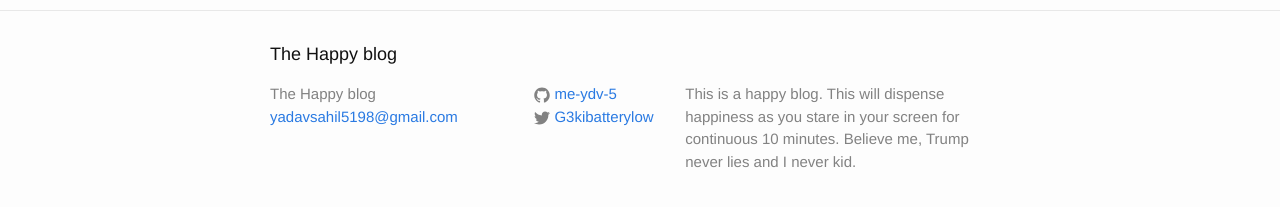
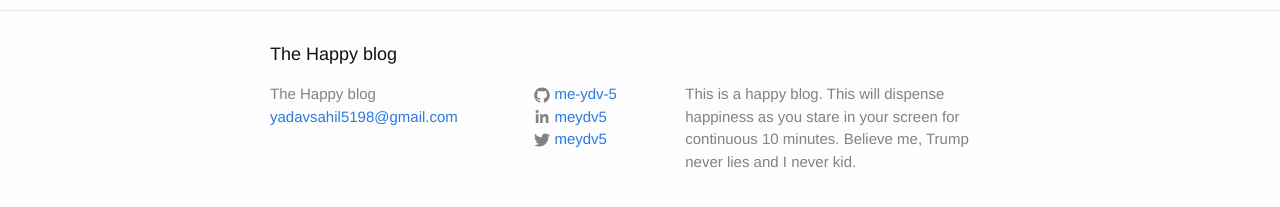
Before and after one commit to me-ydv-5/me-ydv-5.github.io, a Jekyll site: the page built from index.html, in a window 1280 px wide. Shown: the part 286-493 px from the top of the page. Built offline with Jekyll 4.4.1, drawn with Linux system fonts in a browser that asks for light colours.

Commit message:
added linkedin link

```diff
--- a/_config.yml
+++ b/_config.yml
@@ -18,8 +18,9 @@
 url: "http://batterylow.me" # the base hostname & protocol for your site
 keywords: "Jekyll, blogger, IIT, Mandi"
 
-twitter_username: G3kibatterylow
+twitter_username: meydv5
 github_username: me-ydv-5
+linkedin_username: meydv5
 
 favicon: "/_includes/favicon.png"
 # Build settings
--- a/_includes/footer.html
+++ b/_includes/footer.html
@@ -20,11 +20,31 @@
           </li>
           {% endif %}
 
+          {% if site.linkedin_username %}
+          <li>
+            <a href="https://www.linkedin.com/in/{{ site.linkedin_username }}">
+              <span class="icon  icon--linkedin">
+                <svg viewBox="0 50 512 512" >
+                  <path fill="#828282" d="M150.65,100.682c0,27.992-22.508,50.683-50.273,50.683c-27.765,0-50.273-22.691-50.273-50.683
+                  C50.104,72.691,72.612,50,100.377,50C128.143,50,150.65,72.691,150.65,100.682z M143.294,187.333H58.277V462h85.017V187.333z
+                  M279.195,187.333h-81.541V462h81.541c0,0,0-101.877,0-144.181c0-38.624,17.779-61.615,51.807-61.615
+                  c31.268,0,46.289,22.071,46.289,61.615c0,39.545,0,144.181,0,144.181h84.605c0,0,0-100.344,0-173.915
+                  s-41.689-109.131-99.934-109.131s-82.768,45.369-82.768,45.369V187.333z"/>
+                </svg>
+              </span>
+
+              <span class="username">{{ site.linkedin_username }}</span>
+            </a>
+          </li>
+          {% endif %}
+
+
           {% if site.twitter_username %}
           <li>
             {% include icon-twitter.html username=site.twitter_username %}
           </li>
           {% endif %}
+
         </ul>
       </div>
 
```
Also changed, not shown: 6 other files.
